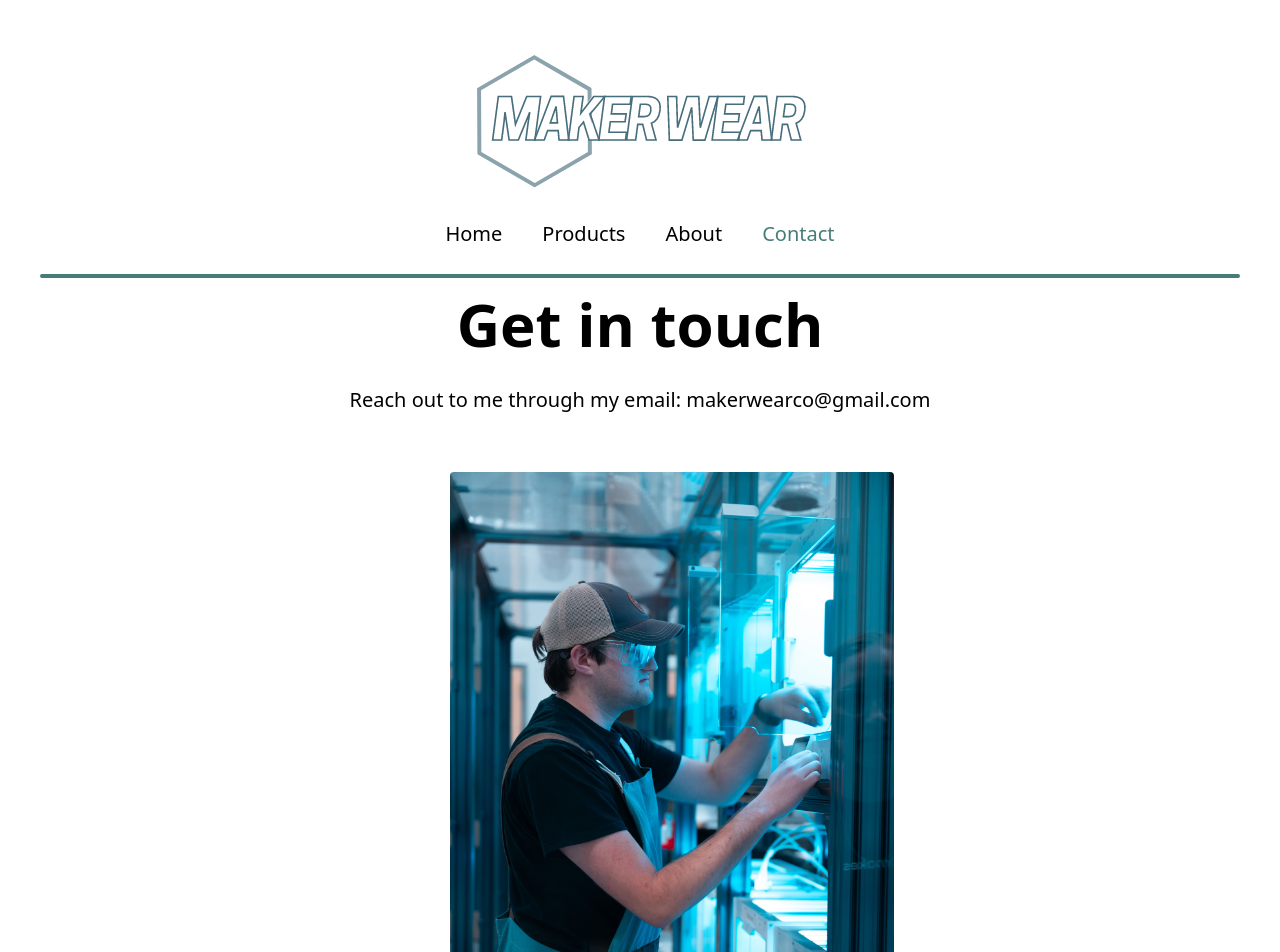
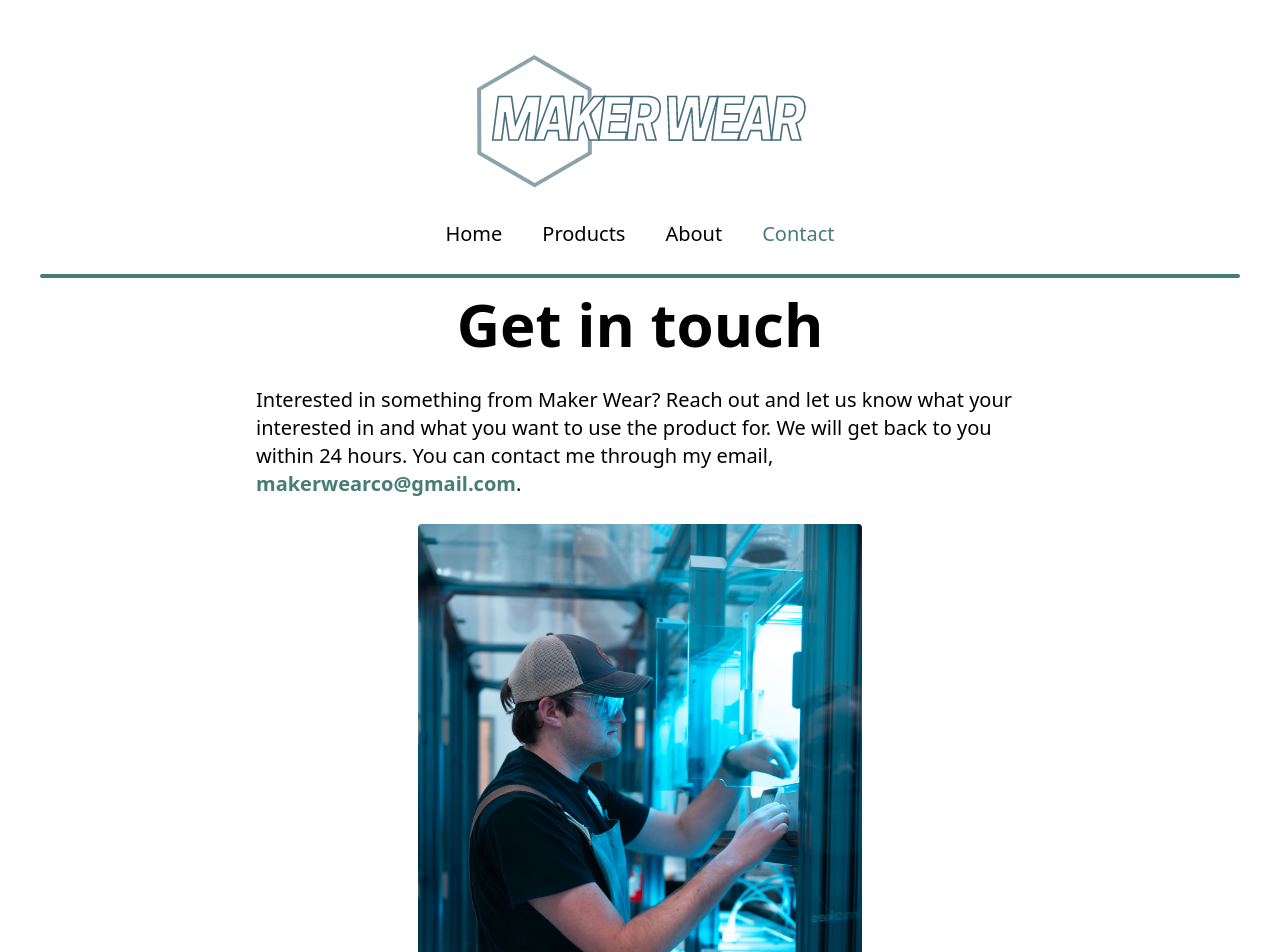
Before and after one commit to troytomasch/Makerware, a React (Vite) app: page /contact in a window 1280 px wide. Shown: the top 952 px of the page. Built offline with nearby package versions, Linux system fonts and the light colour scheme.

Commit message:
Updating home and contact strings

```diff
--- a/src/pages/Contact.jsx
+++ b/src/pages/Contact.jsx
@@ -3,6 +3,7 @@ import Header from "../components/Header";
 
 import image from "../assets/pic12.jpg";
 import Footer from "../components/Footer";
+import { contactMeString } from "../strings";
 
 // Component for the contact page
 const Contact = () => {
@@ -19,13 +20,20 @@ const Contact = () => {
           <div className="flex flex-col items-center max-w-xl sm:max-w-screen-md m-2">
             <p className="text-6xl mb-4 font-bold">Get in touch</p>
             <p className="text-xl my-4">
-              Reach out to me through my email: makerwearco@gmail.com
+              {contactMeString}{" "}
+              <a
+                href="mailto: makerwearco@gmail.com"
+                className="font-bold text-makerwear-blue"
+              >
+                makerwearco@gmail.com
+              </a>
+              .
             </p>
           </div>
           <div className="max-w-md">
             <img
               src={image}
-              className="border-solid border-white rounded-md border-2 m-8 h-auto w-auto"
+              className="border-solid border-white rounded-md border-2 h-auto w-auto"
             ></img>
           </div>
         </div>
--- a/src/pages/Home.jsx
+++ b/src/pages/Home.jsx
@@ -4,6 +4,7 @@ import Header from "../components/Header";
 import image from "../assets/pic1.jpg";
 import Footer from "../components/Footer";
 import { Link } from "react-router-dom";
+import { homePageString } from "../strings";
 
 // Component for the home page
 const Home = () => {
@@ -22,18 +23,7 @@ const Home = () => {
               Discover Unique Style at Maker Wear
             </p>
             <p className="text-3xl my-6">Explore our exclusive collection</p>
-            <p className="text-xl my-12">
-              At Maker Wear, we are passionate about creating a unique fashion
-              experience. Our carefully curated collection showcases the latest
-              trends and timeless classics, allowing you to express your
-              individuality through style. We take pride in offering
-              high-quality clothing that is both fashionable and comfortable.
-              Our team is dedicated to providing personalized service to help
-              you find the perfect pieces for any occasion. Whether you're
-              looking for everyday essentials or statement pieces, we have
-              something for everyone. Embrace your style and elevate your
-              wardrobe with Maker Wear.
-            </p>
+            <p className="text-xl my-12">{homePageString}</p>
             <Link to={"/products"}>
               <button className="border-4 rounded-lg p-4 text-lg border-makerwear-blue text-makerwear-blue">
                 Explore our collection
--- a/src/pages/Products.jsx
+++ b/src/pages/Products.jsx
@@ -36,7 +36,7 @@ const Products = () => {
                   <li className="text-lg">{bullet}</li>
                 ))}
               </ul>
-              <div className="my-8 flex items-center justify-center align-middle border-4 rounded-lg p-4 text-xl border-blue-100 text-white h-20 bg-makerwear-blue">
+              <div className="my-8 flex items-center justify-center align-middle border-4 rounded-lg p-4 text-xl border-makerwear-bright text-white h-20 bg-makerwear-blue">
                 <a
                   className=""
                   href="https://buy.stripe.com/bIYcOYayVaXZ7m03cd"
--- a/src/strings.js
+++ b/src/strings.js
@@ -7,4 +7,10 @@ const makerpantsFeature = [
   "Comfortable material",
 ];
 
-export { makerpantsFeature };
+const homePageString =
+  "Welcome to Maker Wear, where craftsmanship meets protection. Our mission is to provide top-quality protective clothing tailored for creators like you. Discover our signature Maker Pants—one-size-fits-most overalls designed for comfort and durability, now available for pre-order. At Maker Wear, we understand the unique needs of makers and offer custom clothing solutions crafted by makers, for makers. Safeguard your work and your wardrobe with gear that stands up to the demands of your creative process.";
+
+const contactMeString =
+  "Interested in something from Maker Wear? Reach out and let us know what your interested in and what you want to use the product for. We will get back to you within 24 hours. \n You can contact me through my email, ";
+
+export { makerpantsFeature, homePageString, contactMeString };
```
